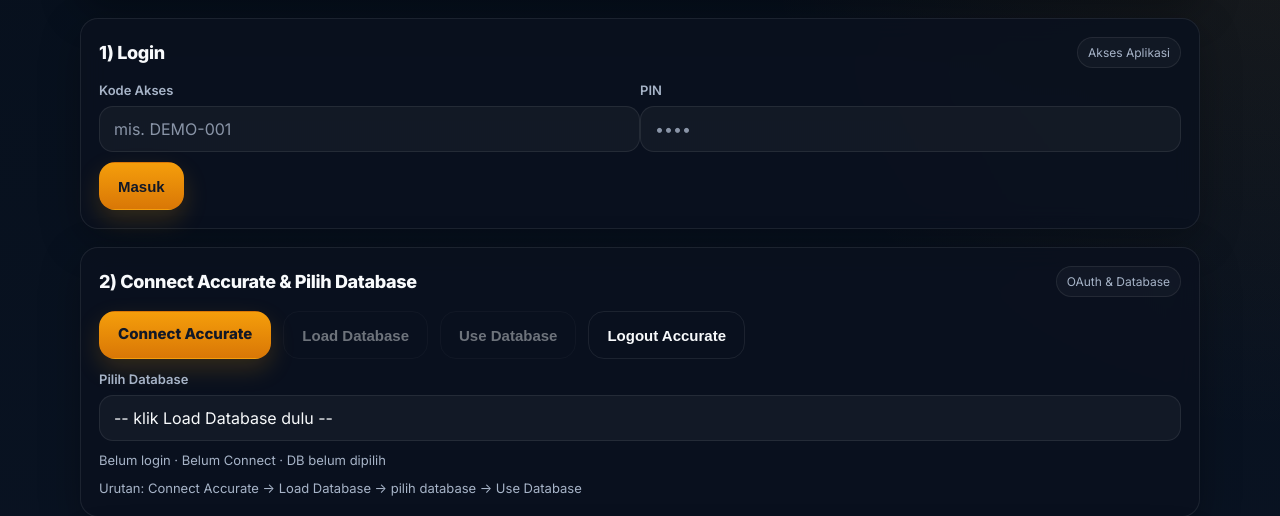
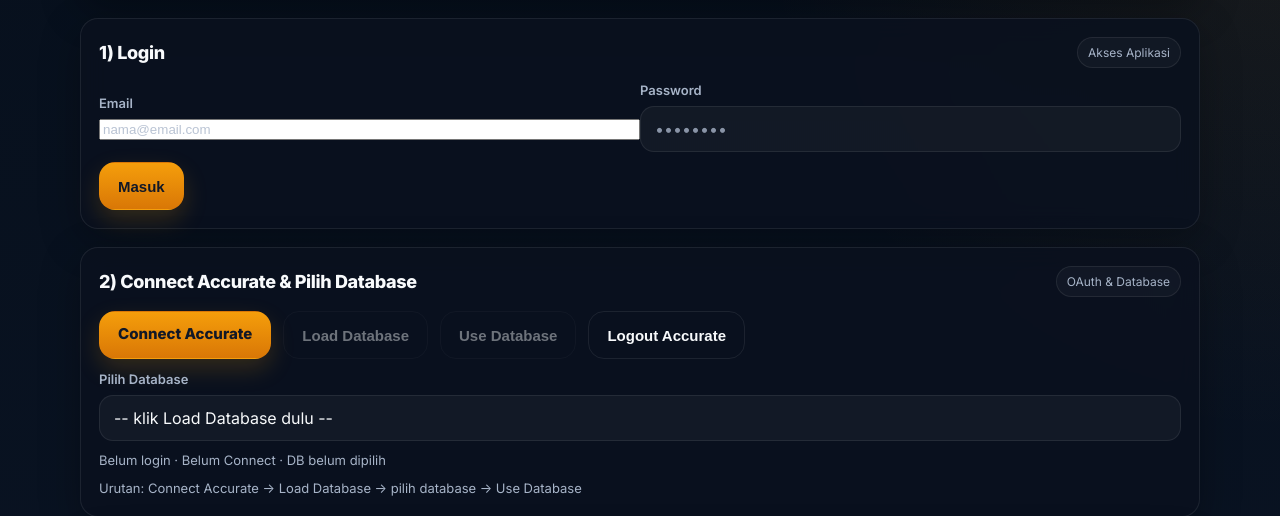
Before and after one commit to acis05/acaaol-si, a Flask app: page / in a window 1280 px wide. Shown: the part 104-620 px from the top of the page. Run offline with Flask 3, Linux system fonts and the light colour scheme.

Commit message:
Change login to email password

```diff
--- a/app.py
+++ b/app.py
@@ -91,44 +91,50 @@ def load_licenses():
     if not os.path.exists(LICENSE_FILE):
         return [
             {
-                "code": "DEMO-001",
-                "pin_sha256": sha256("1234"),
+                "email": "demo@aca-aol.id",
+                "password_sha256": sha256("1234"),
                 "active": True,
                 "expires": None,
+                "customer_name": "Demo User",
             }
         ]
     with open(LICENSE_FILE, "r", encoding="utf-8") as f:
         return json.load(f)
 
 
-def license_valid(code: str, pin: str):
+def license_valid(email: str, password: str):
     licenses = load_licenses()
-    lic = next((x for x in licenses if x.get("code") == code), None)
+    email = (email or "").strip().lower()
+
+    lic = next(
+        (x for x in licenses if str(x.get("email", "")).strip().lower() == email),
+        None
+    )
 
     if not lic:
-        return False, "Kode tidak valid", None
+        return False, "Email tidak terdaftar", None
 
     if not lic.get("active"):
-        return False, "Lisensi tidak aktif", None
+        return False, "Akun tidak aktif", None
 
     expires = lic.get("expires")
     if expires:
         try:
             exp_dt = dt.datetime.fromisoformat(expires + "T23:59:59")
             if dt.datetime.now() > exp_dt:
-                return False, "Lisensi expired", None
+                return False, "Akun expired", None
         except Exception:
             return False, "Format expires di licenses.json salah", None
 
-    if sha256(pin) != lic.get("pin_sha256"):
-        return False, "PIN salah", None
+    if sha256(password) != lic.get("password_sha256"):
+        return False, "Password salah", None
 
     return True, "OK", lic
 
 
-def make_token(code: str) -> str:
+def make_token(email: str) -> str:
     payload = {
-        "code": code,
+        "email": email,
         "exp": dt.datetime.now(dt.timezone.utc) + dt.timedelta(hours=12),
     }
     return jwt.encode(payload, JWT_SECRET, algorithm="HS256")
@@ -568,22 +574,23 @@ def home():
 @app.post("/api/login")
 def api_login():
     data = request.get_json(silent=True) or {}
-    code = (data.get("code") or "").strip()
-    pin = (data.get("pin") or "").strip()
+    email = (data.get("email") or "").strip().lower()
+    password = (data.get("password") or "").strip()
 
-    if not code or not pin:
-        return jsonify({"ok": False, "message": "Code & PIN wajib"}), 400
+    if not email or not password:
+        return jsonify({"ok": False, "message": "Email & password wajib"}), 400
 
-    ok, msg, lic = license_valid(code, pin)
+    ok, msg, lic = license_valid(email, password)
     if not ok:
         return jsonify({"ok": False, "message": msg}), 401
 
-    token = make_token(code)
+    token = make_token(email)
 
     return jsonify({
         "ok": True,
         "token": token,
-        "customer_name": lic.get("customer_name")
+        "customer_name": lic.get("customer_name"),
+        "email": email
     })
 
 
--- a/static/app.js
+++ b/static/app.js
@@ -312,15 +312,15 @@ if ($("btnLogin")) {
     clearNotify();
 
     try {
-      const code = $("code")?.value?.trim() || "";
-      const pin = $("pin")?.value?.trim() || "";
+      const email = $("email")?.value?.trim() || "";
+      const password = $("password")?.value?.trim() || "";
 
-      const res = await postJson("/api/login", { code, pin }, false);
+      const res = await postJson("/api/login", { email, password }, false);
       token = res.token;
       sessionStorage.setItem("app_token", token);
 
       if ($("customerInfo")) {
-        $("customerInfo").textContent = "Customer: " + (res.customer_name || "-");
+        $("customerInfo").textContent = "Customer: " + (res.customer_name || "-") + (res.email ? " · " + res.email : "");
       }
 
       setText("loginStatus", "Login OK");
--- a/templates/index.html
+++ b/templates/index.html
@@ -38,13 +38,13 @@
 
         <div class="row">
           <div class="field">
-            <label for="code">Kode Akses</label>
-            <input id="code" type="text" placeholder="mis. DEMO-001" autocomplete="off">
+            <label for="email">Email</label>
+            <input id="email" type="email" placeholder="nama@email.com" autocomplete="username">
           </div>
 
           <div class="field">
-            <label for="pin">PIN</label>
-            <input id="pin" type="password" placeholder="••••" autocomplete="off">
+            <label for="password">Password</label>
+            <input id="password" type="password" placeholder="••••••••" autocomplete="current-password">
           </div>
         </div>
 
@@ -120,7 +120,6 @@
 
         <div id="summary" class="hint" style="margin-top:10px"></div>
 
-        <!-- Notify box -->
         <div id="notifyBox" class="notify hidden">
           <div class="notify-head">
             <div id="notifyTitle" class="notify-title"></div>
@@ -129,7 +128,6 @@
           <div id="notifyBody" class="notify-body"></div>
         </div>
 
-        <!-- Log -->
         <pre id="log" class="log"></pre>
       </section>
 
```
